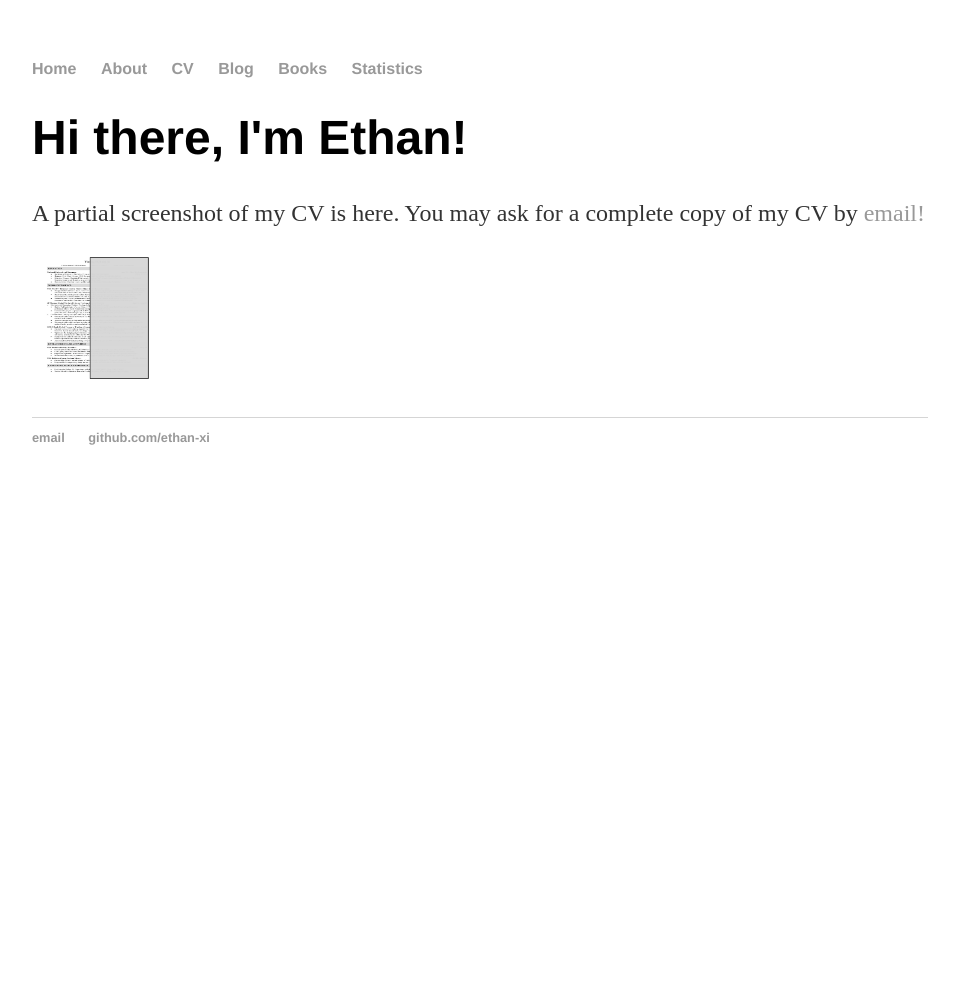
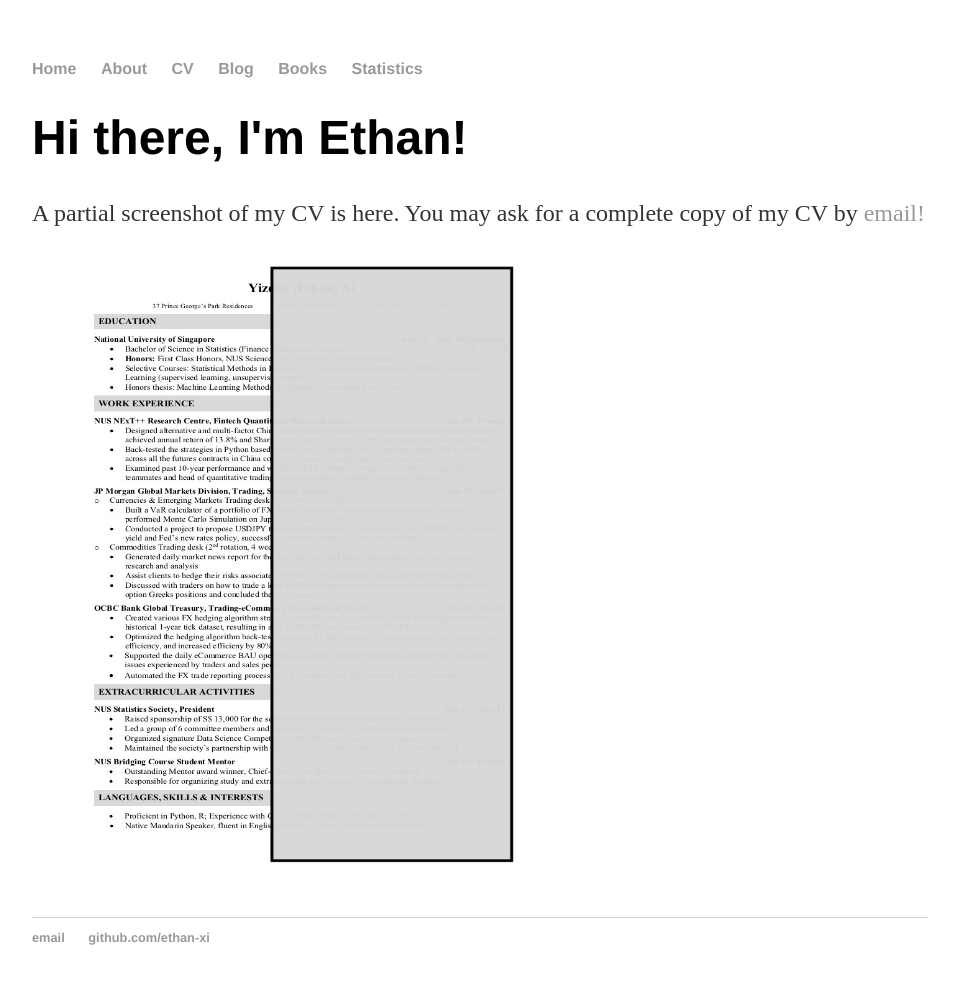
Before and after one commit to Ethan-Xi/Ethan-Xi.github.io, a Jekyll site: the page built from cv/index.html, in a window 1280 px wide. Shown: the whole page, without its empty margins (160-1119 px from the left). Built offline with Jekyll 4.4.1, drawn with Linux system fonts in a browser that asks for light colours; before the commit the page ends 900 px from its top, so only the background shows below that.

Commit message:
Update index.html

```diff
--- a/cv/index.html
+++ b/cv/index.html
@@ -5,5 +5,5 @@ title: Ethan's CV
 <div class="blurb">
 	<h1>Hi there, I'm Ethan!</h1>
 	<p>A partial screenshot of my CV is here. You may ask for a complete copy of my CV by <a href=mailto:xiyizong123@gmail.com?subject="HTML link">email!</a></p>
-	<p><img src="/images/Yizong_CV_v4.11.jpg" alt="Ethan CV2" style="width:128px;height:128px;"></p>
+	<p><img src="/images/Yizong_CV_v4.11.jpg" alt="Ethan CV2" style="width:528px;height:628px;"></p>
 </div><!-- /.blurb -->
```
